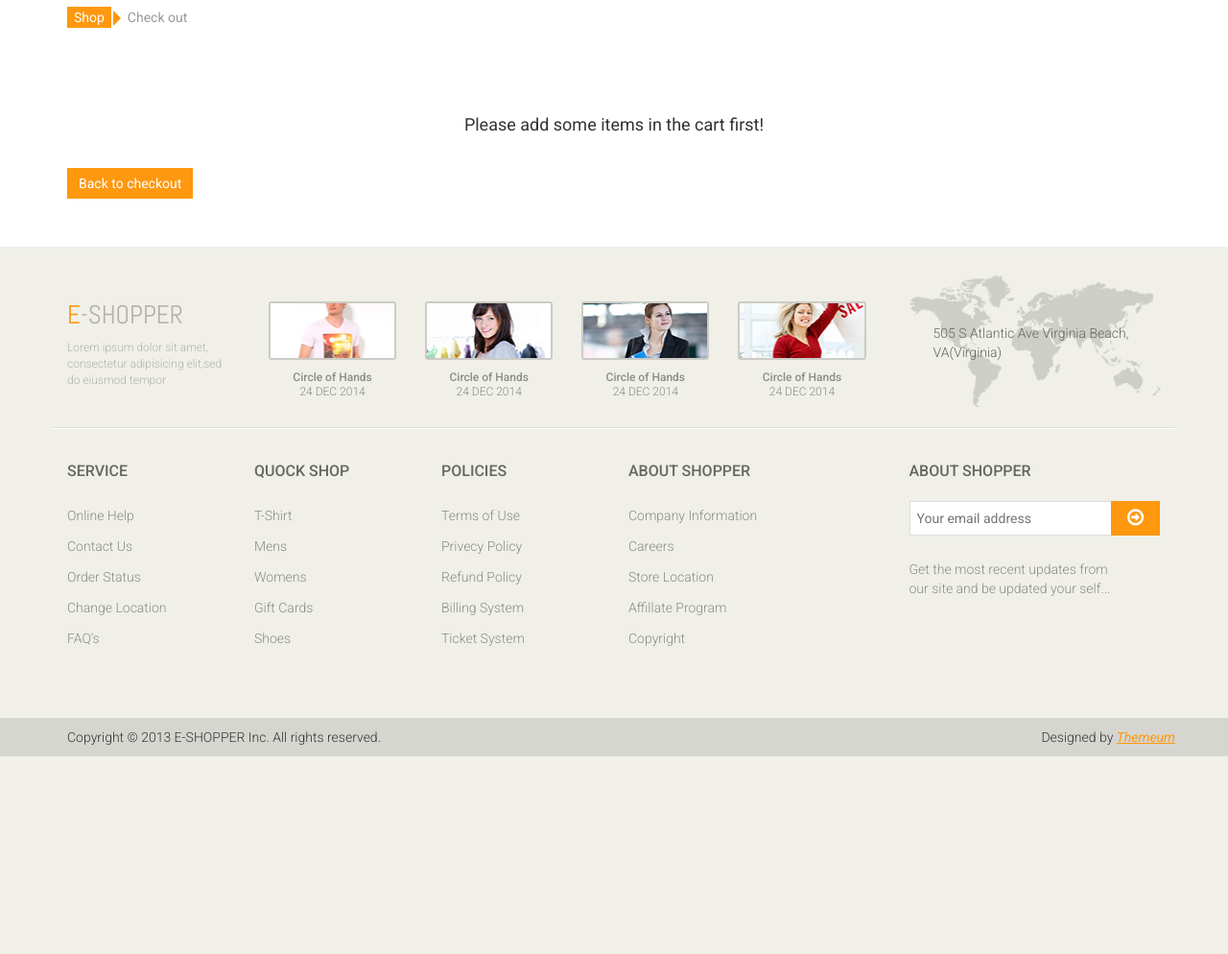
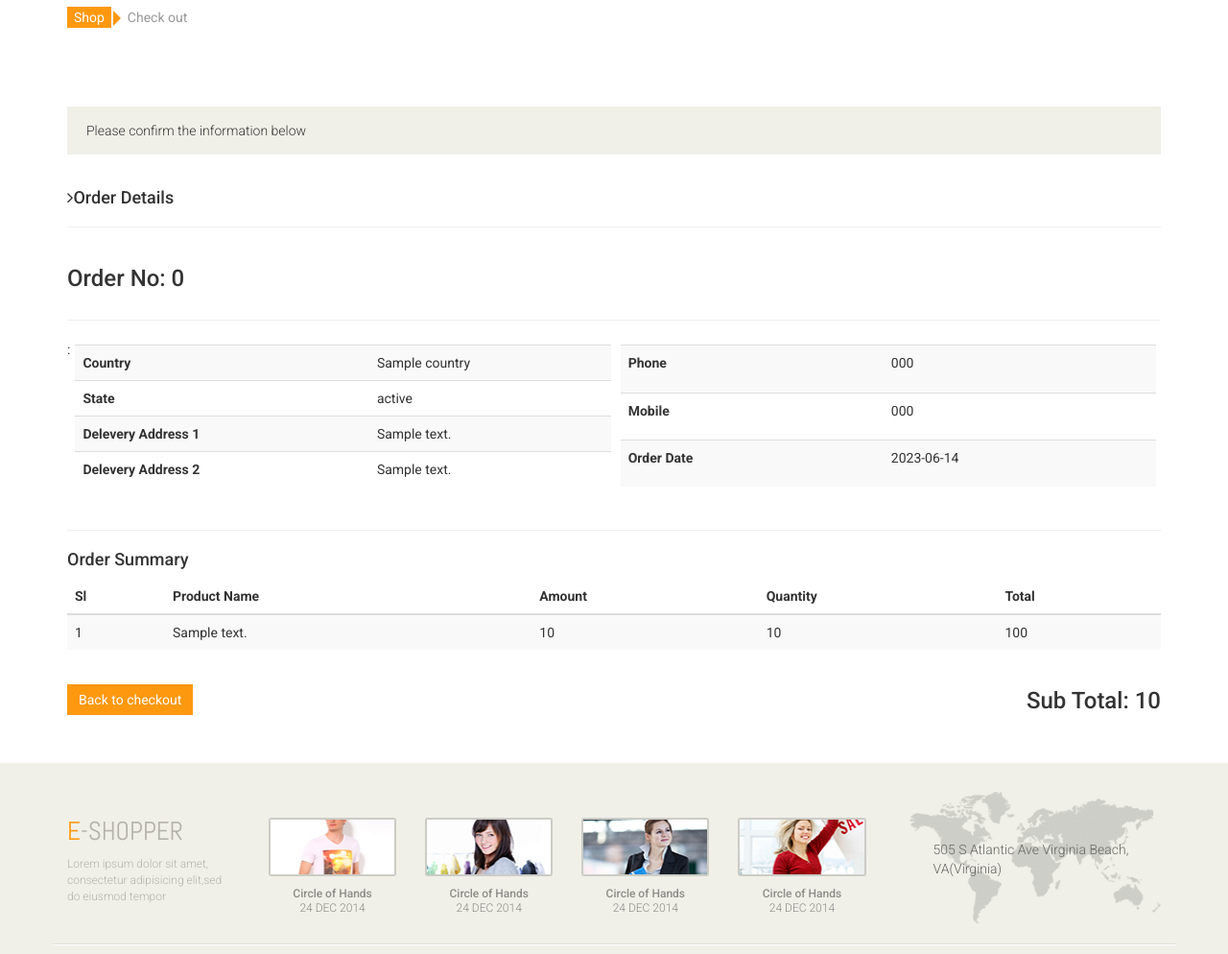
Before and after one commit to msecreative/eshop-mvc, a PHP site: template app/views/eshop/checkout.summary.php in a window 1280 px wide. Shown: the part 217-1211 px from the top of the page at 96% size. Before the commit the page ends 1005 px from the top, so only its background shows below. Run offline with PHP 8.4, Linux system fonts and the light colour scheme; the template is opened without the code that fills it: most values are stand-ins (such as "Sample title", 1, 10 or a date in 2020); data that the repository does not hold is empty; some libraries are stand-ins or nearby versions.

Commit message:
Part 140

```diff
--- a/app/views/eshop/checkout.summary.php
+++ b/app/views/eshop/checkout.summary.php
@@ -15,7 +15,7 @@
 				</ol>
 			</div><!--/breadcrums-->
 			<?php
-				if (is_array($order_details)) {
+				if (is_array($orders)) {
 
 			?>
 			<div class="register-req">
@@ -25,62 +25,43 @@
 			<div class="shopper-informations">
 
 				<div class="order-table">
-                    <h4><i class="fa fa-angle-right"></i>Product List</h4>
+                    <h4><i class="fa fa-angle-right"></i>Order Details</h4>
                     <hr>
-                    <table class="table table-striped table-advance table-hover table-class">
-                        <thead>
-                            <tr>
-                                <th>Serial</th>
-                                <th>Customer Name</th>
-                                <th>Delevery Address</th>
-                                <th>Total</th>
-                                <th>Order Date</th>
-                                <th>...</th>
-                            </tr>
-                        </thead>
-                        <tbody onclick="show_details(event)">
                         <?php
                             $i = 0;
                             foreach ($orders as $order) {
                             $order = (object)$order;
+                            $order->orderId = 0;
                             $i++;
                         ?>
-                            <tr>
-                                <td><?=$i ?></td>
-                                <td><a href="<?=ROOT?>profile/<?=$order->user_name->url_address?>"><?=$order["user_name"]->name ?></a></td>
-                                <td style="font-size: 10px;"><?=$order->delevery_address ?></td>
-                                <td>$<?=$order->total ?></td>
-                                <td style="font-size: 10px;"><?=date("d-M-Y H:i:a", strtotime($order->date)) ?></td>
-                                <td>
-                                    <i class="fa fa-arrow-down"></i>
                             <div class="js-order-details order-details">
                                 <div style="display: flex; justify-content:space-between; align-items:center">
                                     <div>
                                         <h3>Order No: <?=$order->orderId ?></h3>
-                                                <h4 style="margin-left:0">Customer Name: <?=$order->user_name->name ?></h4>
                                     </div>
-                                            <div><button class="btn btn-danger">Close</button></div>
                                 </div>
-
-                                        <?php
-                                            if (isset($order->details) && is_array($order->details)) {
-                                        ?>
                                 <hr>
                                 <div style="display: flex;">
                                     <table class="table table-striped table-advance table-hover" style="flex:1;margin:5px">
                                         <tr><th>Country</th>:<td><?=$order->country?></td></tr>
                                         <tr><th>State</th><td><?=$order->state?></td></tr>
-                                                <tr><th>Delevery Address</th><td><?=$order->delevery_address?></td></tr>
+                                        <tr><th>Delevery Address 1</th><td><?=$order->address1?></td></tr>
+                                        <tr><th>Delevery Address 2</th><td><?=$order->address2?></td></tr>
                                     </table>
                                     <table class="table table-striped table-advance table-hover" style="flex:1;margin:5px">
                                         <tr><th>Phone</th><td><?=$order->phone?></td></tr>
                                         <tr><th>Mobile</th><td><?=$order->mobilePhone?></td></tr>
-                                                <tr><th>Order Date</th><td><?=$order->date?></td></tr>
+                                        <tr><th>Order Date</th><td><?=date("Y-m-d")?></td></tr>
 
                                     </table>
                                 </div>
                                 <br>
                                 <hr>
+                                <h4>Order Summary</h4>
+                                <?php
+                                    if (isset($order_details) && is_array($order_details)) {
+
+                                ?>
                                 <table class="table table-striped table-advance table-hover">
                                     <thead>
                                         <tr>
@@ -92,29 +73,31 @@
                                         </tr>
                                     </thead>
                                     <tbody>
-                                                <?php foreach ($order->details as $value) {  ?>
+                                        <?php foreach ($order_details as $value) {  ?>
                                         <tr>
                                             <td><?=$i ?></td>
                                             <td><?=$value->description ?></td>
-                                                    <td><?=$value->qty ?></td>
-                                                    <td><?=$value->amount ?></td>
-                                                    <td><?=$value->total ?></td>
+                                            <td><?=$value->cart_qty ?></td>
+                                            <td><?=$value->price ?></td>
+                                            <td><?=$value->price * $value->cart_qty ?></td>
                                         </tr>
                                         <?php } ?>
                                     </tbody>
                                 </table>
-                                        <div style="float: right;"><h3>Sub Total: <?=$order->total ?></h3> </div>
-
                                 <?php }else{ ?>
                                     <div>No order details found</div>
                                 <?php } ?>
+                                <div style="float: right;"><h3>Sub Total: <?=$sub_total ?></h3> </div>
                             </div>
-                                </td>
-                            </tr>
+
                         <?php } ?>
-                        </tbody>
-                    </table>
                 </div>
+                <div style="padding-bottom:50px;overflow:hidden">
+                    <a href="<?=ROOT?>checkout">
+                        <input type="button" class="btn btn-primary pull-left" value="Back to checkout" name="">
+                    </a>
+                </div>
+
 
                     <?php }else{ ?>
                         <div style="padding-bottom:50px;overflow:hidden">
@@ -124,6 +107,7 @@
                             </a>
                         </div>
                     <?php } ?>
+
 			</div>
 		</div>
 	</section> <!--/#cart_items-->
```
Lines whose indentation alone changed are shown as unchanged.
